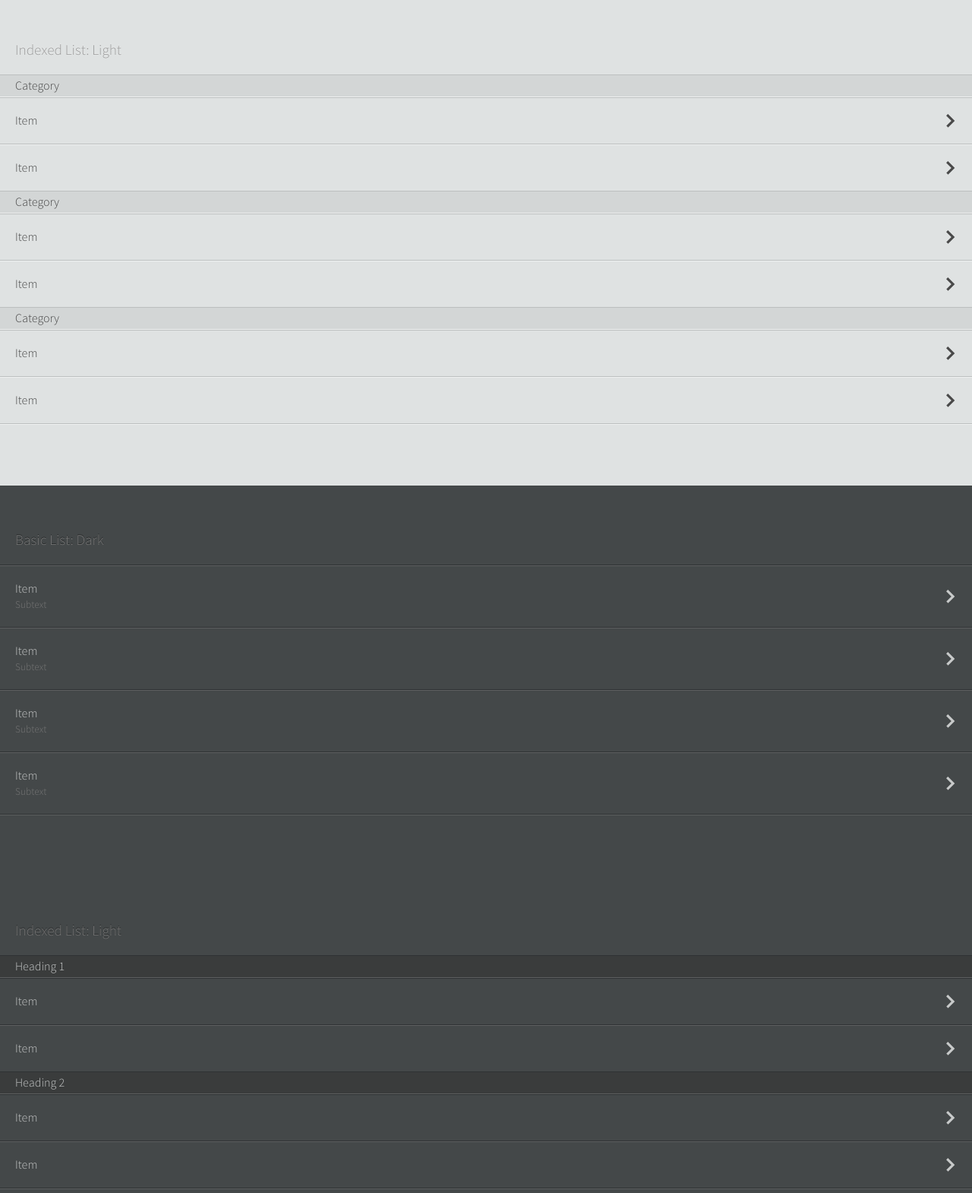
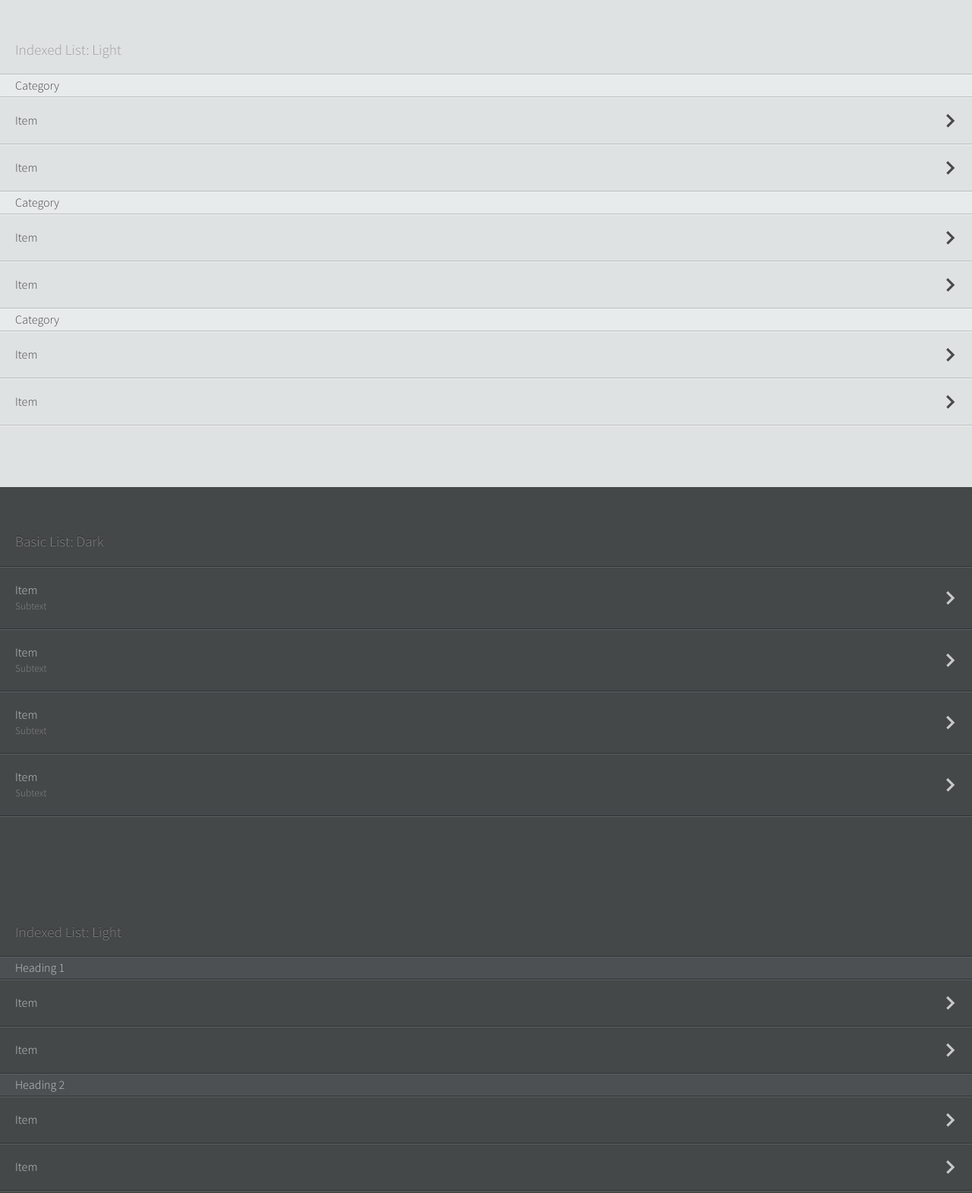
Before and after one commit to topcoat/prototypes, a plain HTML site: page list/index.html in a window 1280 px wide. Shown: the part 520-2090 px from the top of the page at 76% size. Drawn offline with Linux system fonts and the light colour scheme.

Commit message:
tweaked list heading visual style

```diff
--- a/list/list.css
+++ b/list/list.css
@@ -76,7 +76,7 @@ h2 {
 	text-shadow: 0 -1px 0 rgba(255,255,255,.5);
 }
 .dark h2 {
-	color: #777;
+	color: #888;
 	text-shadow: 0 -1px 0 rgba(0,0,0,.5);
 }
 
@@ -94,17 +94,25 @@ h2 {
 
 	.list-header.light {
 		color: #454545;
-		border-bottom-color: #eff1f1;
-		border-top-color:#bcbfbf;
-		background-color: #d3d6d6;
+		border-top: 1px solid #eff1f1;
+		border-bottom-color:#bcbfbf;
+        background-color: #e8ebeb;
 	}
+
+    .list-header.light:first-of-type {
+        box-shadow: 0 -1px 0 #bcbfbf;
+    }
 
 	.list-header.dark {
 		color: #c6c8c8;
-		border-top-color: #2f3234;
-		border-bottom-color:#5e6061;
-		background-color: #3a3c3c;
+		border-bottom-color: #2f3234;
+		border-top-color:#5e6061;
+		background-color: #4c5052;
 	}
+
+    .list-header.dark:first-of-type {
+        box-shadow: 0 -1px 0 #2f3234;
+    }
 
 .dark-list,
 .light-list {
@@ -159,7 +167,7 @@ h2 {
 	    }
 
 	    .dark-list > li small {
-	        color: #777;
+	        color: #888;
 	    }
 
 	.light-list > li {
@@ -177,18 +185,21 @@ h2 {
 	}
 
     .list-header ~ .light-list > li:first-of-type {
-        border-top: 1px solid #bcbfbf;
+/*        border-top: 1px solid #bcbfbf;*/
     }
 
     .list-header ~ .dark-list > li:first-of-type {
-        border-top: 1px solid #2f3234;
+/*        border-top: 1px solid #2f3234;*/
+    }
+/*
+    .list-header ~ .light-list > li:last-of-type {
+		border-bottom-color: #eff1f1;
     }
 
-    .list-header ~ .light-list > li:last-of-type,
-    .list-header ~ .dark-list > li:last-of-type  {
-        border-bottom: 0;
+    .list-header ~ .dark-list > li:last-of-type {
+		border-bottom-color: #5e6061;
     }
-
+*/
 	.list-header ~ .light-list:last-child > li:last-of-type  {
 		border-bottom: 1px solid #bcbfbf;
     }
```
Also changed, not shown: list/index.html (line endings or trailing spaces).
